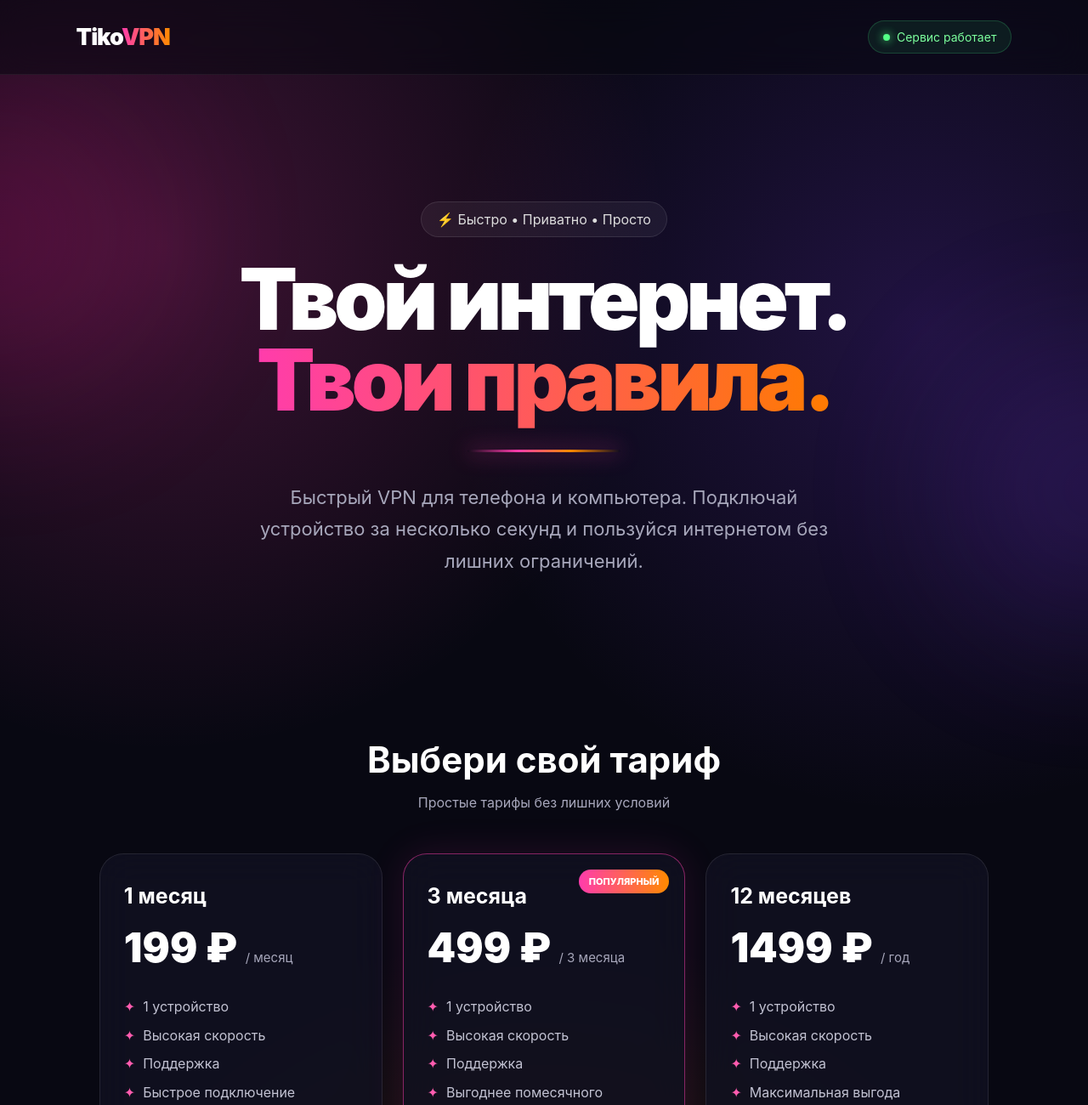
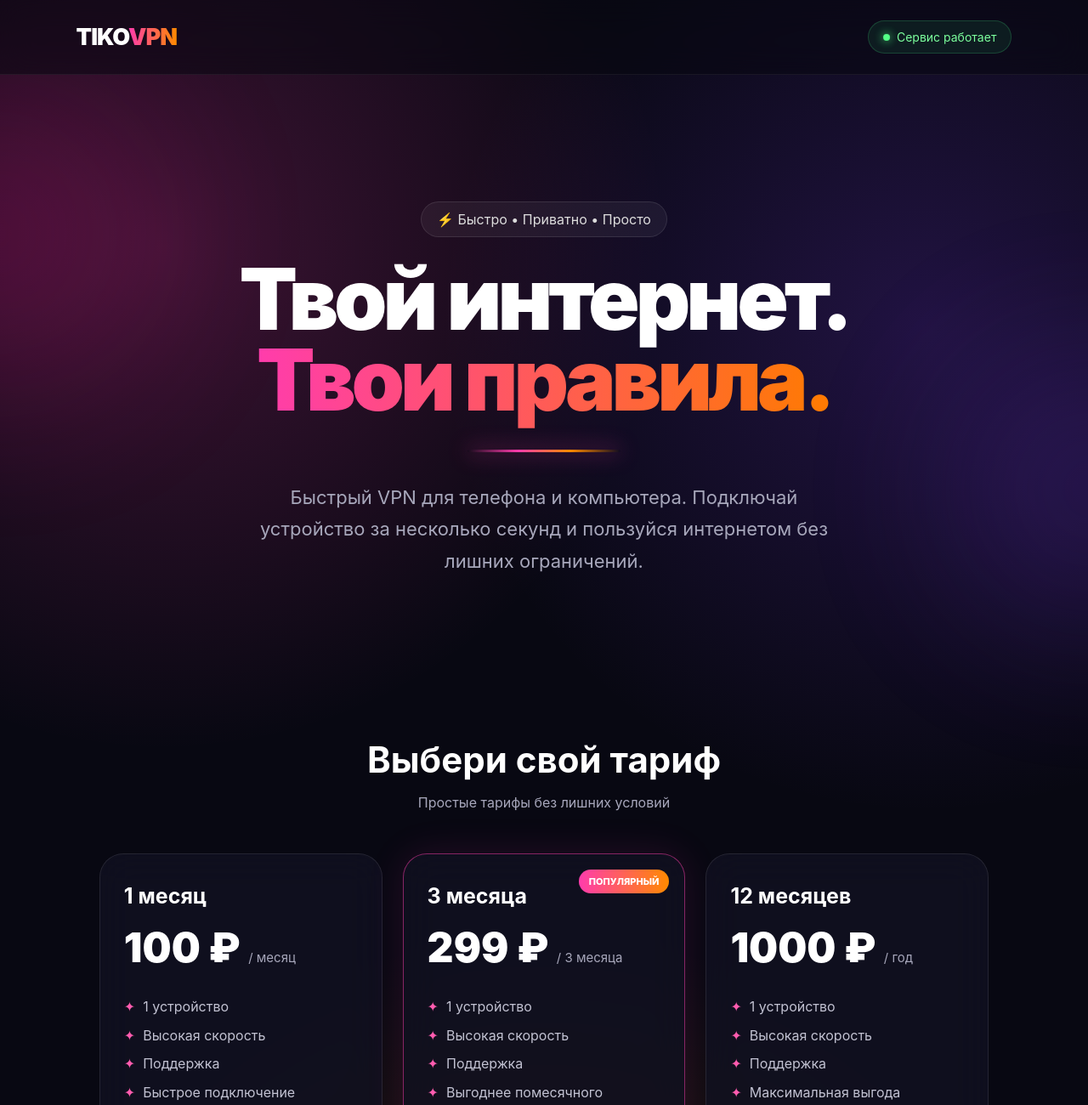
Before and after one commit to TigranUmroyan/tikovpn, a plain HTML site: page index.html in a window 1280 px wide. Shown: the top 1300 px of the page at 85% size. Drawn offline with Linux system fonts and the light colour scheme.

Commit message:
Update index.html

```diff
--- a/index.html
+++ b/index.html
@@ -475,7 +475,7 @@ footer {
 
 <header>
     <div class="logo">
-        Tiko<span>VPN</span>
+        TIKO<span>VPN</span>
     </div>
 
     <div class="status">
@@ -526,7 +526,7 @@ footer {
             <h3>1 месяц</h3>
 
             <div class="price">
-                199 ₽
+                100 ₽
                 <small>/ месяц</small>
             </div>
 
@@ -552,7 +552,7 @@ footer {
             <h3>3 месяца</h3>
 
             <div class="price">
-                499 ₽
+                299 ₽
                 <small>/ 3 месяца</small>
             </div>
 
@@ -574,7 +574,7 @@ footer {
             <h3>12 месяцев</h3>
 
             <div class="price">
-                1499 ₽
+                1000 ₽
                 <small>/ год</small>
             </div>
 
```
